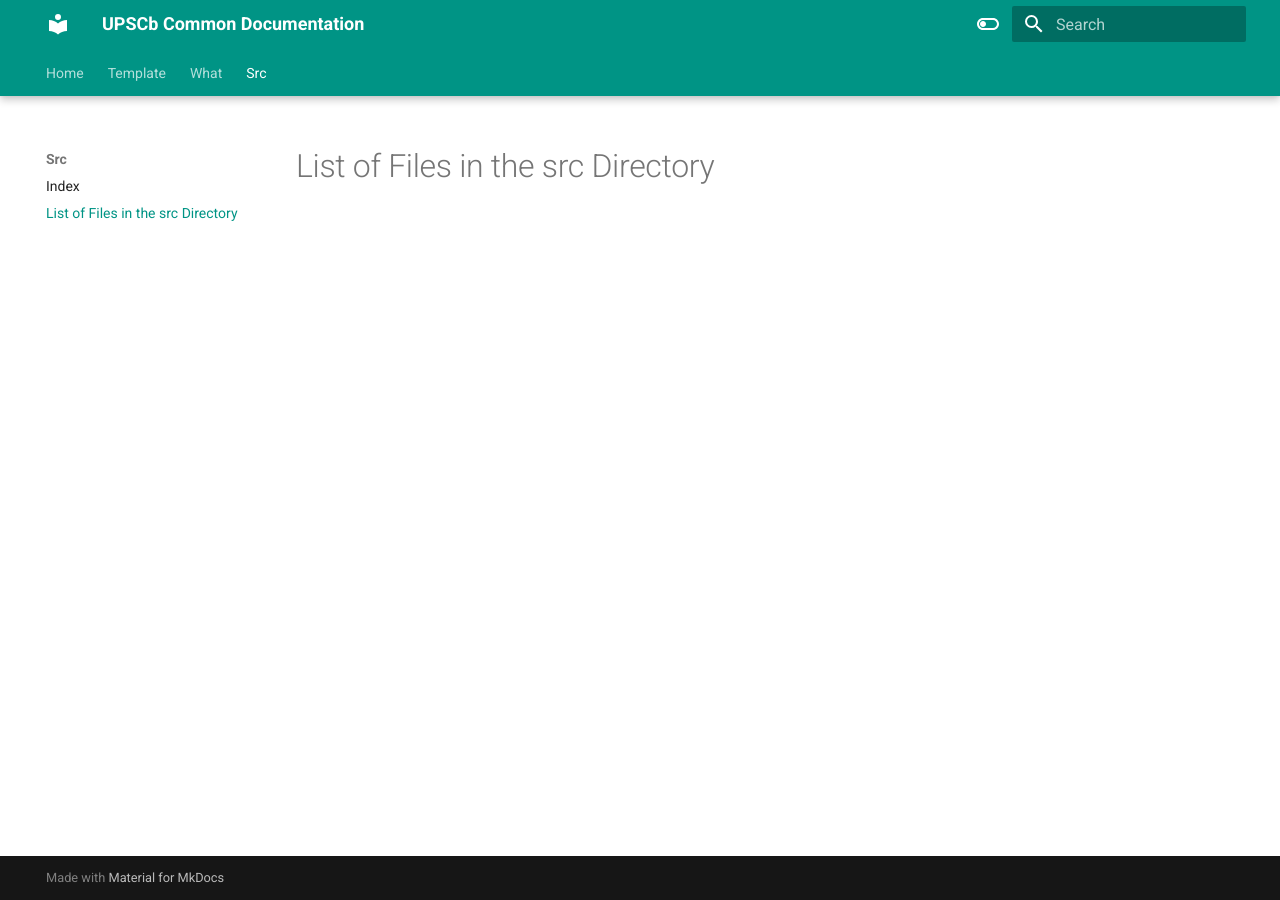
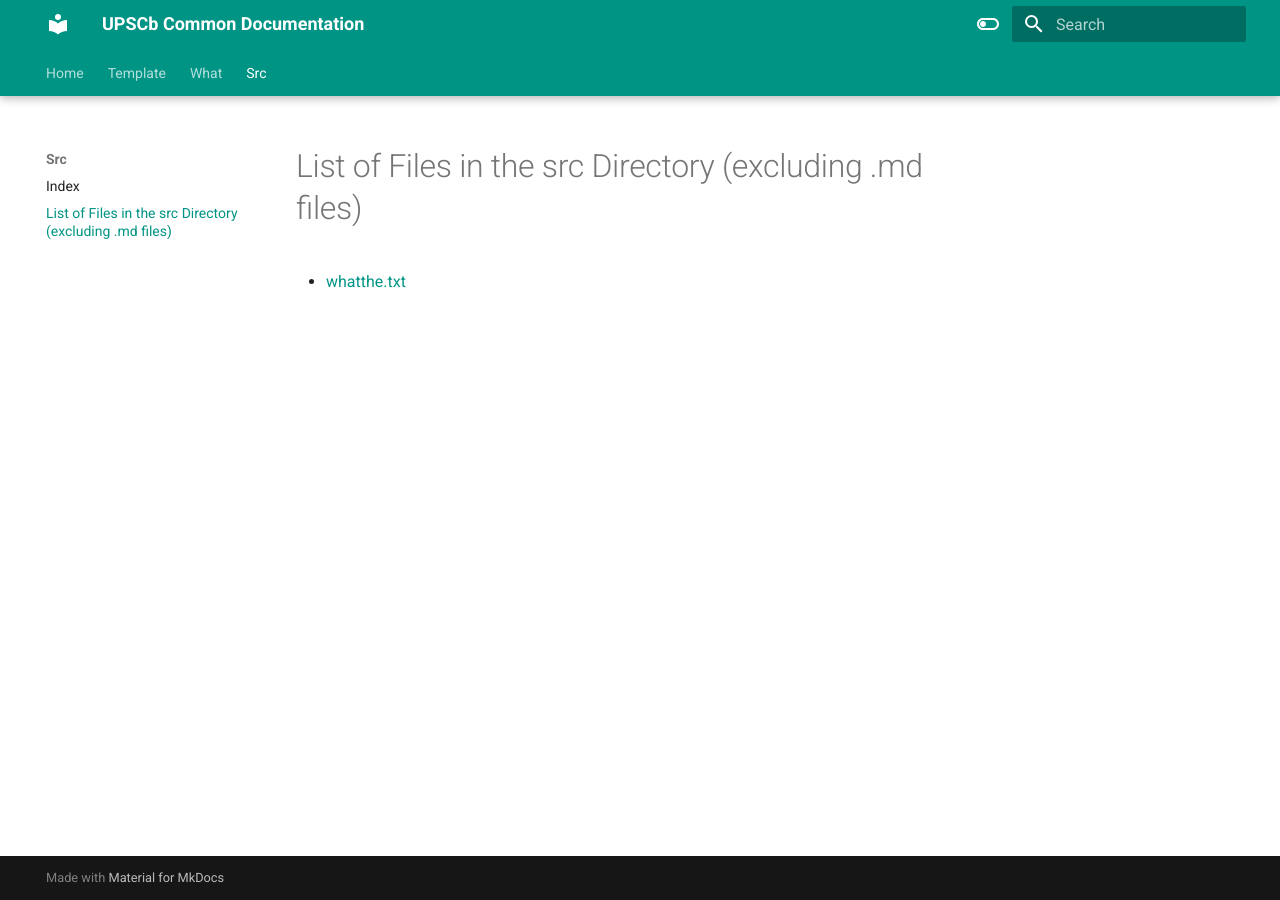
Before and after one commit to sagar-umu/try-document, an MkDocs documentation site: the page built from docs/src/file_list.md, in a window 1280 px wide. Built offline with MkDocs 1.6.1 and Material for MkDocs 9.7.7, drawn with Linux system fonts in a browser that asks for light colours.

Commit message:
added script that copies files to the folders in the docs folder

```diff
--- a/docs/Template/file_list.md
+++ b/docs/Template/file_list.md
@@ -1 +1,3 @@
-# List of Files in the Template Directory
+# List of Files in the Template Directory (excluding .md files)
+
+- [random.txt](random.txt)
--- a/docs/What/file_list.md
+++ b/docs/What/file_list.md
@@ -1 +1 @@
-# List of Files in the What Directory
+# List of Files in the What Directory (excluding .md files)
--- a/docs/src/file_list.md
+++ b/docs/src/file_list.md
@@ -1 +1,3 @@
-# List of Files in the src Directory
+# List of Files in the src Directory (excluding .md files)
+
+- [whatthe.txt](whatthe.txt)
```
Also changed, not shown: file_list.py (+6 -3 lines).
